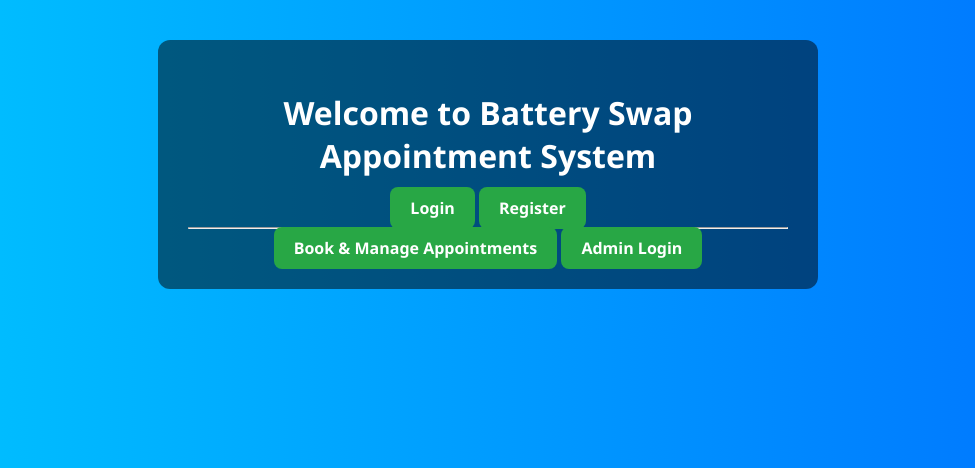
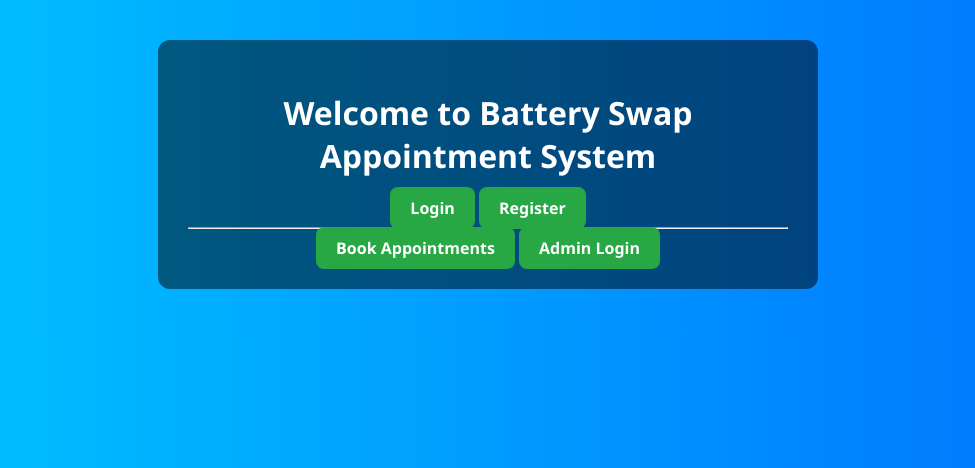
Before and after one commit to AMAN-2698/battery-swap-system, a Flask app: page / in a window 1280 px wide. Shown: the top 468 px of the page, without its empty margins (152-1127 px from the left). Run offline with Flask 3, Linux system fonts and the light colour scheme.

Commit message:
Update index.html

```diff
--- a/templates/index.html
+++ b/templates/index.html
@@ -14,7 +14,7 @@
 
     <hr>
 
-    <a href="/dashboard" class="btn">Book & Manage Appointments</a>
+    <a href="/dashboard" class="btn">Book Appointments</a>
     <a href="/admin-login" class="btn">Admin Login</a>
   </div>
 </body>
```
